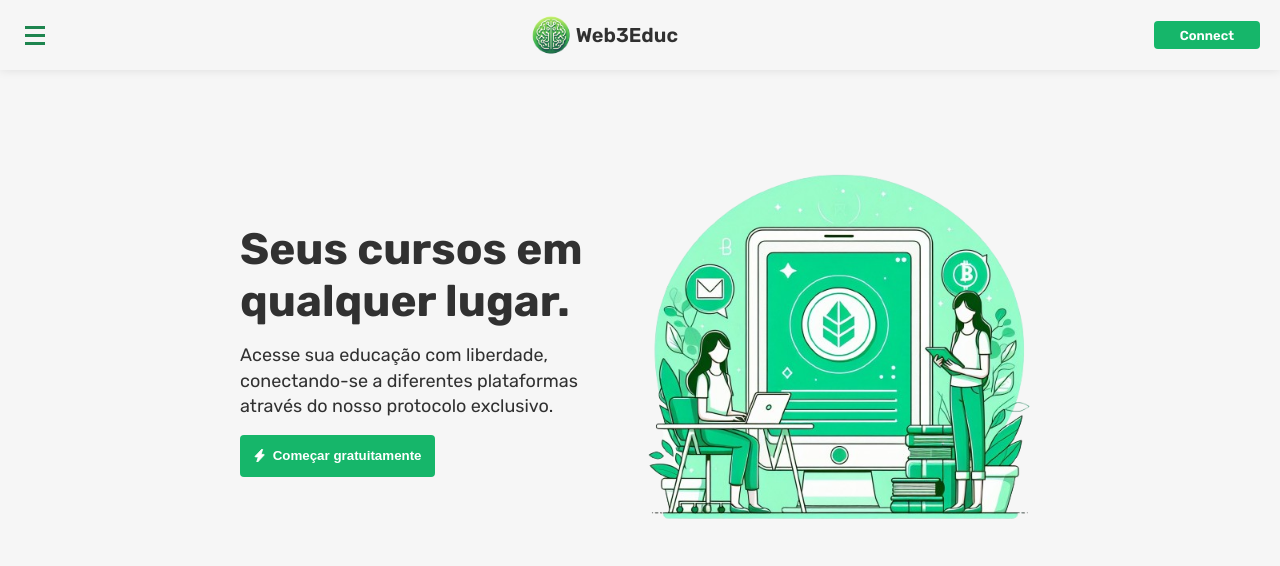
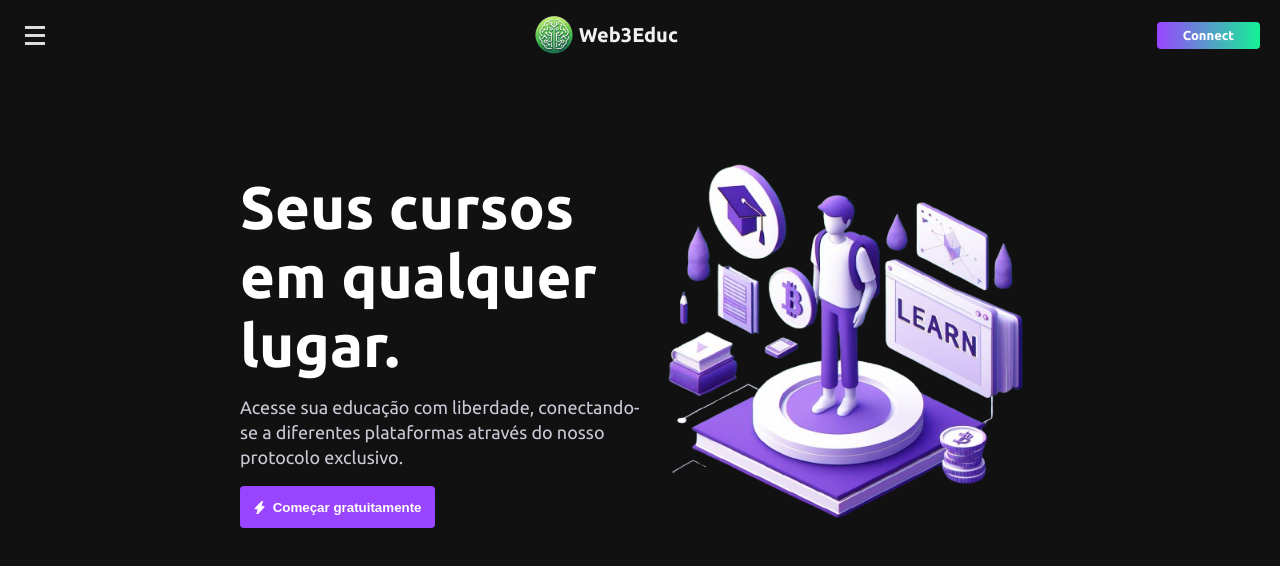
Before and after one commit to DecentraLearnWEB3/NFTPass, a React (Create React App) app in the folder frontend/: page / in a window 1280 px wide. Shown: the top 566 px of the page. Built offline with nearby package versions, Linux system fonts and the light colour scheme; the HTML template or start-up script is replaced by a standard one.

Commit message:
change color pallete

```diff
--- a/frontend/src/components/NavBar.module.css
+++ b/frontend/src/components/NavBar.module.css
@@ -49,16 +49,17 @@ a {
 
 /* connect wallet button */
 .connectWalletButton {
-    padding         : .5em 2em;
-    background-color: var(--green-color);
-    color           : white;
-    border-radius   : 4px;
-    font-weight     : 600;
-    font-size       : 13px;
+    padding      : .5em 2em;
+    background   : linear-gradient(90deg, rgba(153, 69, 255, 1) 0%, rgba(20, 241, 149, 1) 100%);
+    color        : white;
+    border-radius: 4px;
+    font-weight  : 600;
+    font-size    : 13px;
+    cursor       : pointer;
 }
 
 .connectWalletButton:hover {
-    background: #1e854f;
+    background: linear-gradient(-90deg, rgba(153, 69, 255, 1) 0%, rgba(20, 241, 149, 1) 100%);
     color     : white;
 }
 
@@ -70,7 +71,7 @@ a {
 }
 
 .bar {
-    background-color  : #1e854f;
+    background-color  : #dcdcdc;
     width             : 20px;
     height            : 3px;
     display           : block;
@@ -116,14 +117,13 @@ a {
 .navMenu li {
     text-align      : left;
     padding         : 1em;
-    color           : white;
     cursor          : pointer;
     padding         : 0;
-    background-color: var(--green-color);
+    background-color: #171717;
 }
 
 .navMenu li:hover {
-    background-color: #1e854f;
+    background-color: #202020;
 }
 
 .navMenu li a {
@@ -132,9 +132,13 @@ a {
     flex-direction: row;
     align-items   : center;
     gap           : .8em;
-    color         : white;
     font-size     : 15px;
     font-weight   : 500;
+    color         : #CACAD6;
+}
+
+.navMenu li a:hover {
+    color: var(--green-solana);
 }
 
 .navMenu li a svg {
@@ -143,7 +147,7 @@ a {
 }
 
 .logout svg {
-    color    : #353E47;
+    color    : var(--solana-purple);
     transform: scaleX(-1);
 }
 
--- a/frontend/src/index.css
+++ b/frontend/src/index.css
@@ -1,6 +1,4 @@
-@import url("https://fonts.googleapis.com/css2?family=Dancing+Script:wght@700&family=Montserrat:wght@400;600;700&display=swap");
-
-@import url('https://fonts.googleapis.com/css2?family=Rubik:ital,wght@0,300..900;1,300..900&display=swap');
+@import url('https://fonts.googleapis.com/css2?family=Ubuntu:ital,wght@0,300;0,400;0,500;0,700;1,300;1,400;1,500;1,700&display=swap');
 
 
 * {
@@ -13,11 +11,13 @@
   --header-height   : 3.5rem;
   --first-color     : hsl(28, 88%, 62%);
   --title-color     : hsl(0, 0%, 95%);
-  --text-color      : #313131;
+  --text-color      : #f0f0f0;
   --lime-green-color: #0aff95;
   --green-color     : #16b66a;
-  --body-color      : #f6f6f6;
-  --body-font       : "Rubik", sans-serif;
+  --body-color      : #111111;
+  --solana-purple   : #9945FF;
+  --green-solana    : #14F195;
+  --body-font       : "Ubuntu", sans-serif;
   --second-font     : "Dancing Script", cursive;
   --h2-font-size    : 1.25rem;
   --small-font-size : 0.813rem;
--- a/frontend/src/pages/Home.css
+++ b/frontend/src/pages/Home.css
@@ -18,13 +18,15 @@
 }
 
 .subhero h1 {
-    font-size  : 44px;
+    font-size  : 60px;
     font-weight: bold;
+    color      : #ffffff;
 }
 
 .subhero p {
     font-size  : 18px;
     line-height: 1.4;
+    color      : #CACAD6;
 }
 
 .subhero button {
@@ -34,10 +36,10 @@
     align-items     : center;
     gap             : 6px;
     width           : fit-content;
-    background-color: #16b66a;
     color           : white;
     font-weight     : 900;
     border-radius   : 4px;
+    background-color: var(--solana-purple);
     border          : none;
     text-align      : center;
     padding         : 1em;
@@ -45,7 +47,7 @@
 }
 
 .subhero button:hover {
-    background: #1e854f;
+    background: linear-gradient(90deg, rgba(153, 69, 255, 1) 0%, rgba(20, 241, 149, 1) 100%);
 }
 
 @media screen and (max-width: 800px) {
```
Also changed, not shown: frontend/src/assets/img/hero-image.png.
